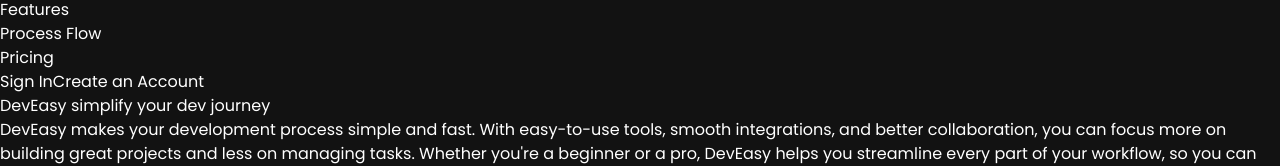
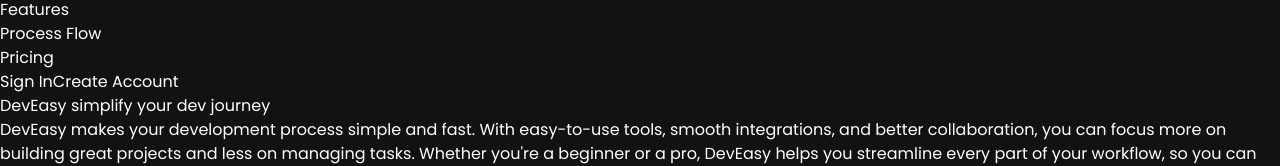
Before and after one commit to ankitbhatt885github/dev-easy, a React (Vite) app: page / in a window 1280 px wide. Both pictures are taken after a click on the button 12 px from the left and 132 px from the top of the page. Shown: the part 153-319 px from the top of the page. Built offline with nearby package versions, Linux system fonts and the light colour scheme.

Commit message:
updated navbar element

```diff
--- a/src/components/Navbar.jsx
+++ b/src/components/Navbar.jsx
@@ -30,7 +30,7 @@
 
                     </ul>
                     <div className="hidden lg:flex justify-center items-center gap-6">
-                        <a href="" className='rounded-md border px-3 py-2 hover:border-blue-500 '>Sign In</a>
+                        <a href="" className='rounded-md border px-3 py-2 hover:bg-blue-500 '>Sign In</a>
 
                         <a href="" className='bg-gradient-to-r from-blue-400 to-blue-800 px-3 py-2 rounded-md'>Create an Account</a>
 
@@ -59,8 +59,8 @@
                         </ul>
 
                         <div className="mt-2 flex flex-col gap-4">
-                        <a href="" className='rounded-md border px-2 py-2 text-center'>Sign In</a>
-                        <a href="" className='rounded-md px-2 py-2 text-center bg-gradient-to-r from-blue-400 to-blue-800'>Create an Account</a>
+                        <a href="" className='rounded-md border px-2  py-2 text-center hover:bg-blue-500'>Sign In</a>
+                        <a href="" className='rounded-md px-2 py-2 text-center bg-gradient-to-r from-blue-400 to-blue-800  '>Create Account</a>
                         </div>
 
 
```
